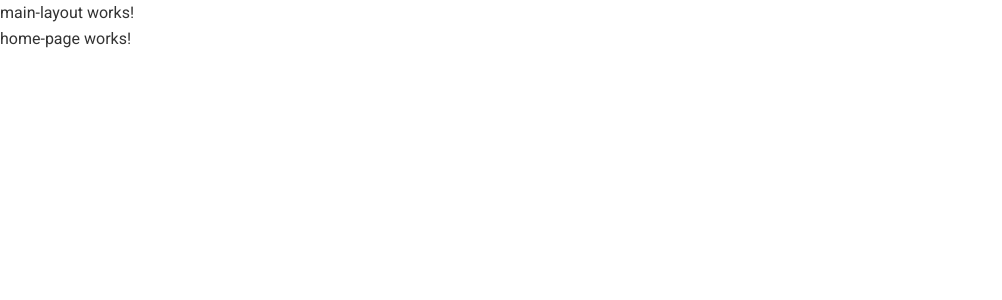
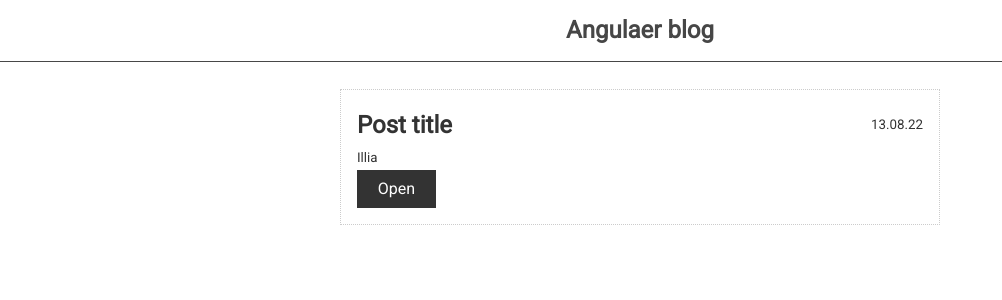
Before and after one commit to krymniak/angular-blog, an Angular app: page / in a window 1280 px wide. Shown: the top 300 px of the page, without its empty margins (0-1002 px from the left). Built offline with nearby package versions, Linux system fonts and the light colour scheme.

Commit message:
main page

```diff
--- a/src/app/app.module.ts
+++ b/src/app/app.module.ts
@@ -6,6 +6,7 @@
 import { MainLayoutComponent } from './shared/components/main-layout/main-layout.component';
 import { HomePageComponent } from './home-page/home-page.component';
 import { PostPageComponent } from './post-page/post-page.component';
+import { PostComponent } from './shared/components/post/post.component';
 
 @NgModule({
 	declarations: [
@@ -13,6 +14,7 @@
 		MainLayoutComponent,
 		HomePageComponent,
 		PostPageComponent,
+  PostComponent,
 	],
 	imports: [
 		BrowserModule,
--- a/src/app/home-page/home-page.component.html
+++ b/src/app/home-page/home-page.component.html
@@ -1 +1,3 @@
-<p>home-page works!</p>
+<div class="posts">
+	<app-post></app-post>
+</div>
--- a/src/app/home-page/home-page.component.scss
+++ b/src/app/home-page/home-page.component.scss
@@ -0,0 +1,4 @@
+.posts {
+	max-width: 600px;
+	margin: 0 auto;
+}
--- a/src/app/shared/components/main-layout/main-layout.component.html
+++ b/src/app/shared/components/main-layout/main-layout.component.html
@@ -1,2 +1,7 @@
-<p>main-layout works!</p>
-<router-outlet></router-outlet>
+<nav class="navbar main">
+	<h1>Angulaer blog</h1>
+</nav>
+
+<div class="container">
+	<router-outlet></router-outlet>
+</div>
--- /dev/null
+++ b/src/app/shared/components/post/post.component.html
@@ -0,0 +1,12 @@
+<div class="card">
+	<div class="card-header">
+		<h2>Post title</h2>
+		<small>13.08.22</small>
+	</div>
+	<div>
+		<small>Illia</small>
+	</div>
+	<button
+	[routerLink]="['/post', 12]"
+	class="btn btn-dark">Open</button>
+</div>
--- /dev/null
+++ b/src/app/shared/components/post/post.component.ts
@@ -0,0 +1,15 @@
+import { Component, OnInit } from '@angular/core';
+
+@Component({
+  selector: 'app-post',
+  templateUrl: './post.component.html',
+  styleUrls: ['./post.component.scss']
+})
+export class PostComponent implements OnInit {
+
+  constructor() { }
+
+  ngOnInit(): void {
+  }
+
+}
```
Also changed, not shown: src/app/shared/components/post/post.component.scss (added), 1 other file (tests, documents, lock files or other folders).
